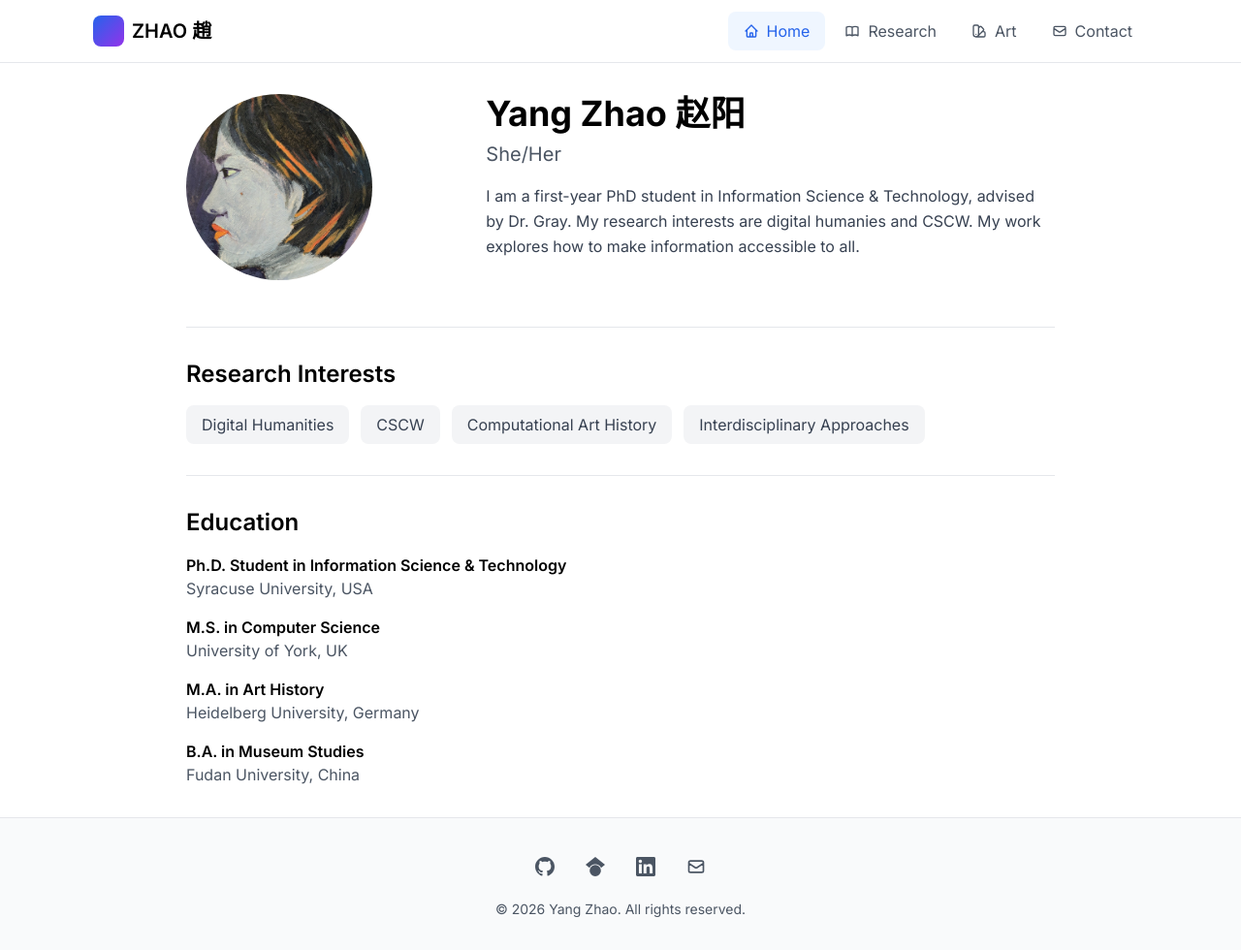
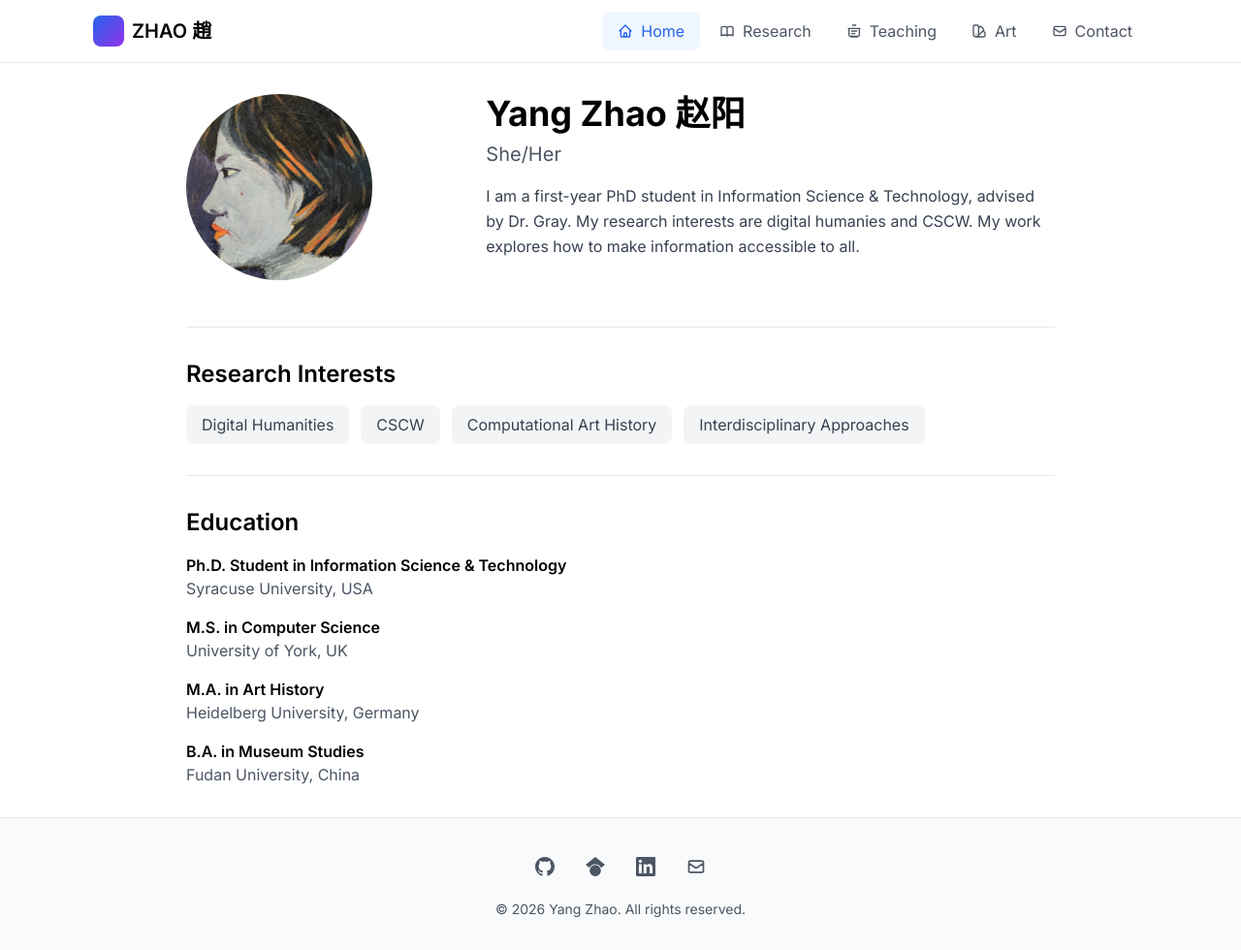
Before and after one commit to yzhao-is/yzhao-is.github.io, a Jekyll site: the page built from index.html, in a window 1280 px wide and 980 px high. Shown: the whole window at 97% size. Built offline with Jekyll 4.4.1, drawn with Linux system fonts in a browser that asks for light colours; nearby versions of some CDN libraries.

Commit message:
Update navigation.html
add teaching

```diff
--- a/_includes/navigation.html
+++ b/_includes/navigation.html
@@ -20,6 +20,11 @@
            class="flex items-center space-x-2 px-4 py-2 rounded-lg transition-colors {% if page.url contains 'research' %}bg-blue-50 text-blue-600{% else %}text-gray-600 hover:bg-gray-50{% endif %}">
           <svg class="w-4 h-4" fill="none" stroke="currentColor" viewBox="0 0 24 24"><path stroke-linecap="round" stroke-linejoin="round" stroke-width="2" d="M12 6.253v13m0-13C10.832 5.477 9.246 5 7.5 5S4.168 5.477 3 6.253v13C4.168 18.477 5.754 18 7.5 18s3.332.477 4.5 1.253m0-13C13.168 5.477 14.754 5 16.5 5c1.747 0 3.332.477 4.5 1.253v13C19.832 18.477 18.247 18 16.5 18c-1.746 0-3.332.477-4.5 1.253"/></svg>
           <span>Research</span>
+        </a>
+        <a href="{{ '/teaching' | relative_url }}"
+           class="flex items-center space-x-2 px-4 py-2 rounded-lg transition-colors {% if page.url contains 'teaching' %}bg-blue-50 text-blue-600{% else %}text-gray-600 hover:bg-gray-50{% endif %}">
+          <svg class="w-4 h-4" fill="none" stroke="currentColor" viewBox="0 0 24 24"><<path stroke-linecap="round" stroke-linejoin="round" stroke-width="2" d="M7 21h10 M9.5 3h5 M3 8h18 M4 8v10a2 2 0 002 2h12a2 2 0 002-2V8 M8 12h8 M8 16h5"/></svg>
+          <span>Teaching</span>
         </a>
 
         {% comment %}
```
